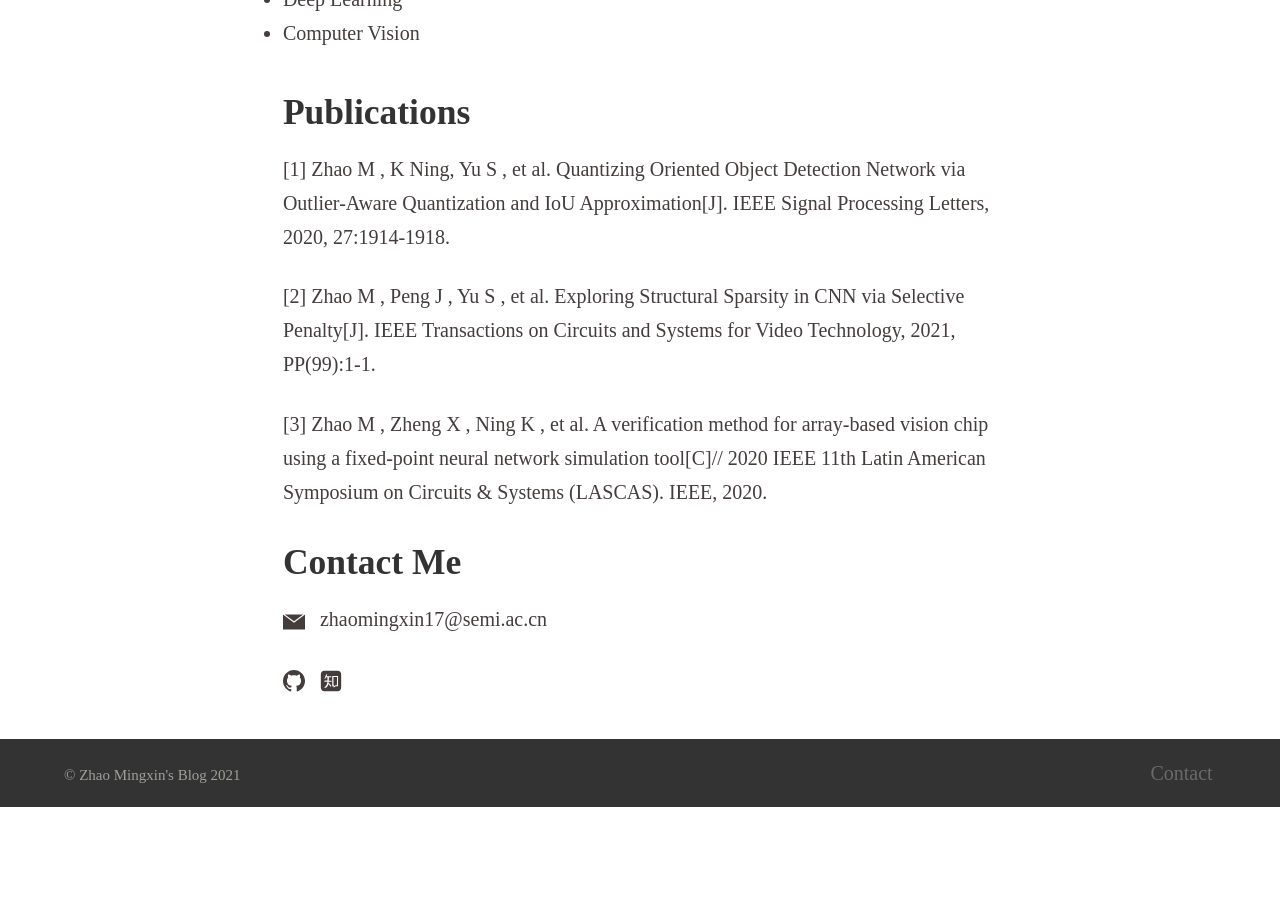
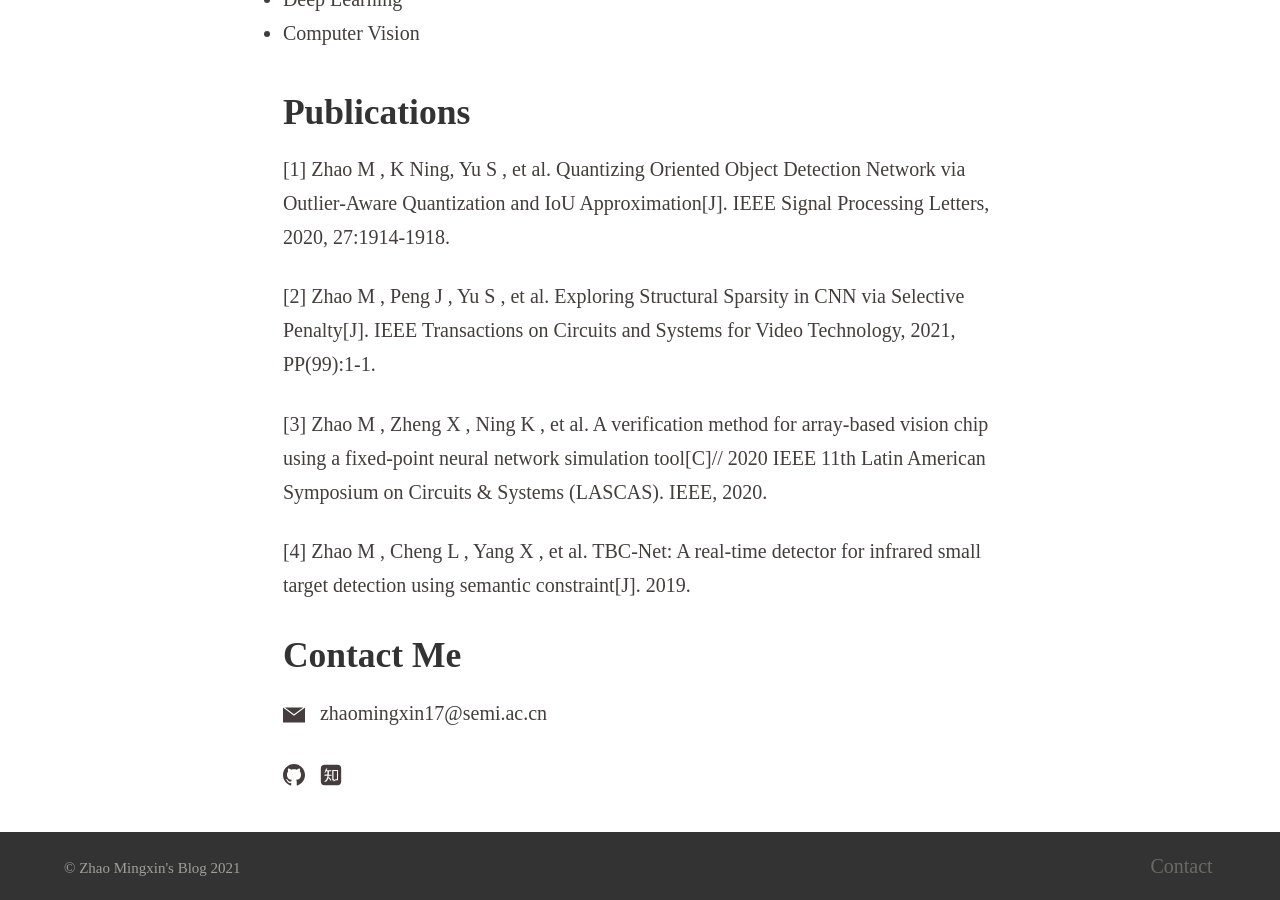
Before and after one commit to JackGittes/JackGittes.github.io, a Jekyll site: the page built from about-me.md, in a window 1280 px wide and 900 px high, scrolled down 1247 px. Built offline with Jekyll 4.4.1, drawn with Linux system fonts in a browser that asks for light colours; before the commit the page ends 2054 px from its top, so only the background shows below that.

Commit message:
Update: Resume.

```diff
--- a/about-me.md
+++ b/about-me.md
@@ -38,6 +38,9 @@ aside: false
 
 [3] Zhao M ,  Zheng X ,  Ning K , et al. A verification method for array-based vision chip using a fixed-point neural network simulation tool[C]// 2020 IEEE 11th Latin American Symposium on Circuits & Systems (LASCAS). IEEE, 2020.
 
+[4] Zhao M ,  Cheng L ,  Yang X , et al. TBC-Net: A real-time detector for infrared small target detection using semantic constraint[J].  2019.
+
+
 
 ## Contact Me
 
```
